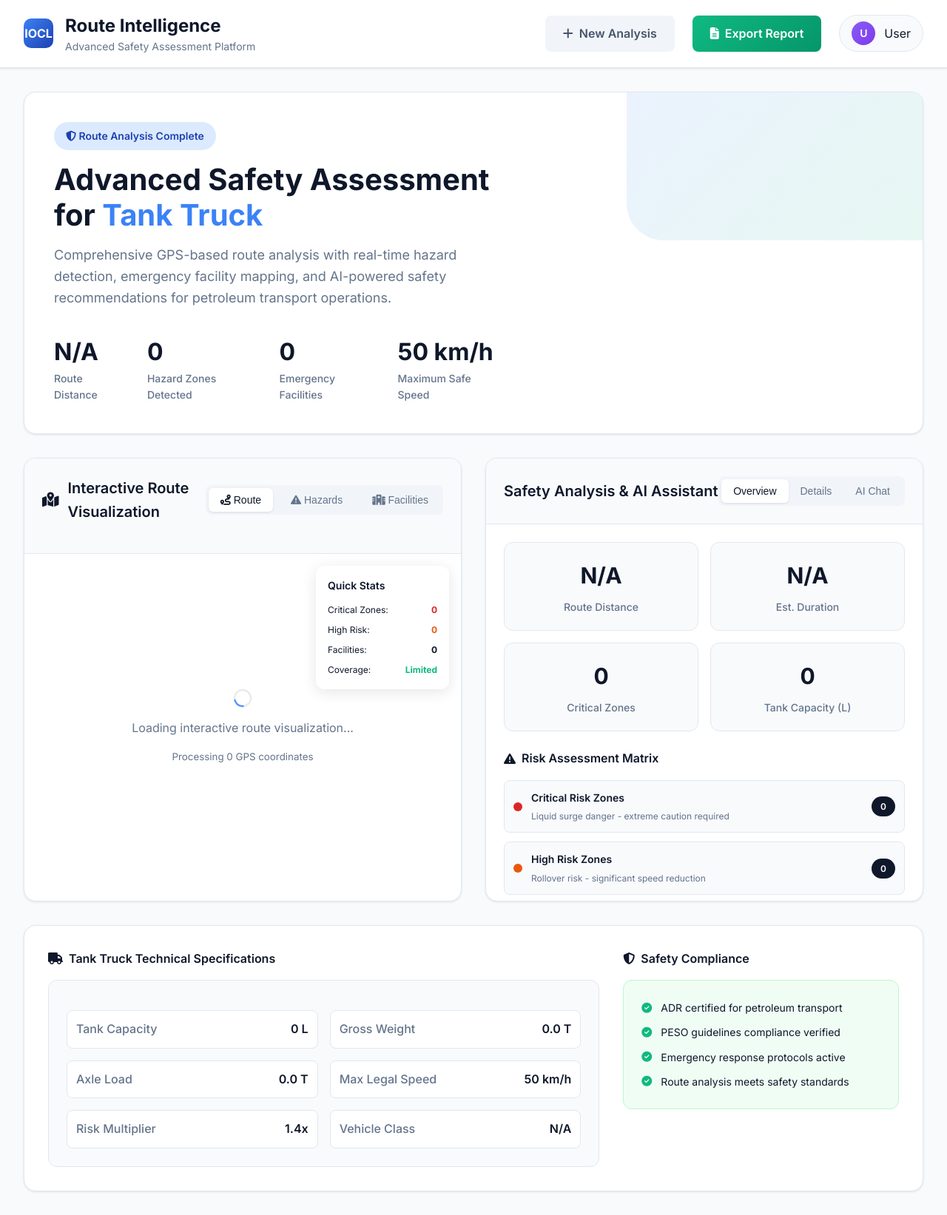
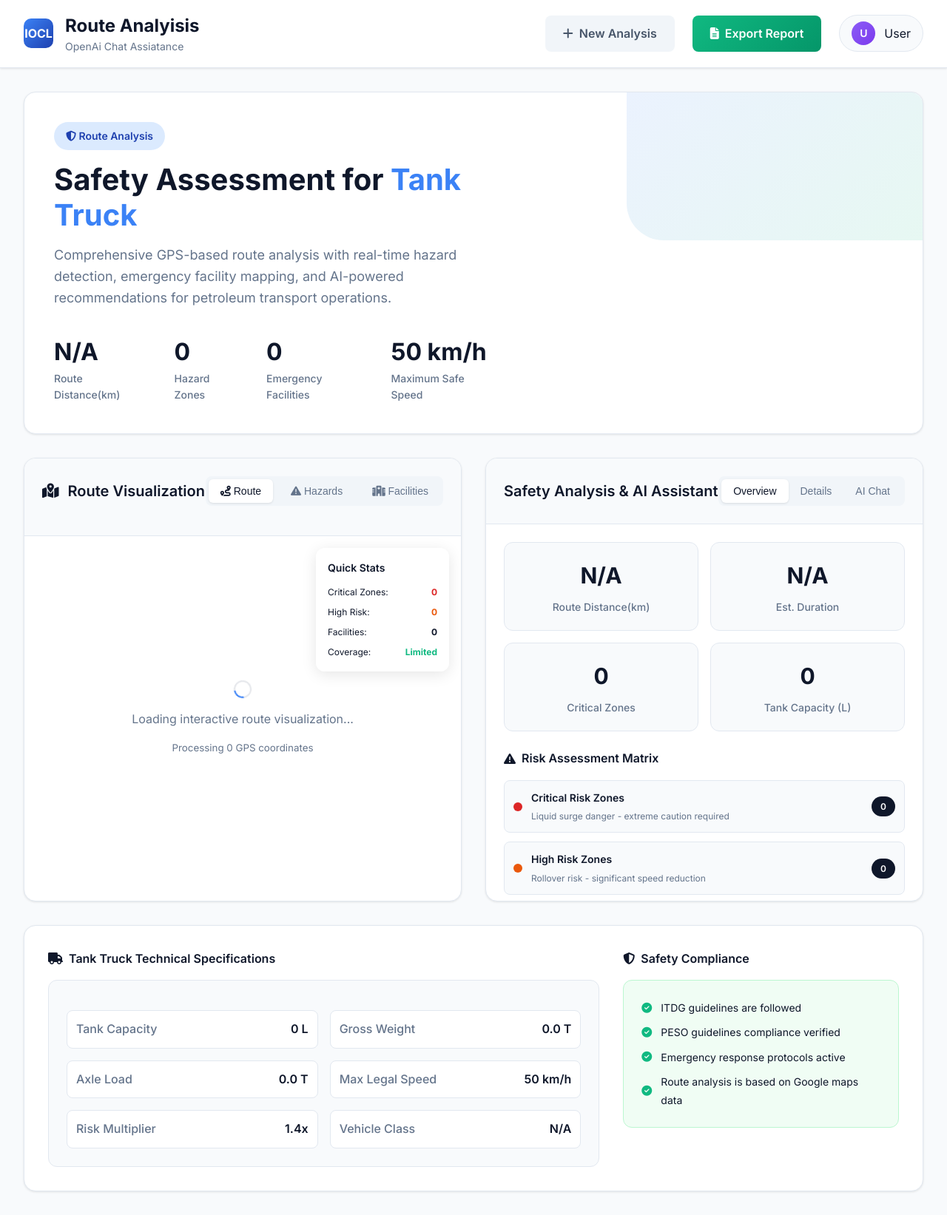
Before and after one commit to kiran20-20/traial_1, a Flask app: template templates/route_analysis_improved.html in a window 1280 px wide. Shown: the whole page at 74% size. Run offline with Flask 3, Linux system fonts and the light colour scheme; the template is opened without the code that fills it, so the values that code supplies are empty.

Commit message:
Update route_analysis_improved.html

```diff
--- a/templates/route_analysis_improved.html
+++ b/templates/route_analysis_improved.html
@@ -775,8 +775,8 @@
             <div class="nav-brand">
                 <div class="brand-logo">IOCL</div>
                 <div class="brand-text">
-                    <h1>Route Intelligence</h1>
-                    <p>Advanced Safety Assessment Platform</p>
+                    <h1>Route Analyisis</h1>
+                    <p>OpenAi Chat Assiatance</p>
                 </div>
             </div>
             <div class="nav-actions">
@@ -804,24 +804,24 @@
             <div class="hero-content">
                 <div class="hero-badge">
                     <i class="fas fa-shield-alt"></i>
-                    Route Analysis Complete
+                    Route Analysis
                 </div>
                 <h1 class="hero-title">
-                    Advanced Safety Assessment for
+                    Safety Assessment for
                     <span style="color: #3b82f6;">{{ tt_specs.capacity_range|default('Tank Truck') }}</span>
                 </h1>
                 <p class="hero-description">
                     Comprehensive GPS-based route analysis with real-time hazard detection, emergency facility mapping,
-                    and AI-powered safety recommendations for petroleum transport operations.
+                    and AI-powered recommendations for petroleum transport operations.
                 </p>
                 <div class="hero-stats">
                     <div class="hero-stat">
                         <div class="hero-stat-value">{{ route_report.total_distance|default('N/A') }}</div>
-                        <div class="hero-stat-label">Route Distance</div>
+                        <div class="hero-stat-label">Route Distance(km)</div>
                     </div>
                     <div class="hero-stat">
                         <div class="hero-stat-value">{{ (critical_turns|default(0)) + (high_turns|default(0)) + (moderate_turns|default(0)) }}</div>
-                        <div class="hero-stat-label">Hazard Zones Detected</div>
+                        <div class="hero-stat-label">Hazard Zones</div>
                     </div>
                     <div class="hero-stat">
                         <div class="hero-stat-value">{{ all_pois|length|default(0) }}</div>
@@ -843,7 +843,7 @@
                     <div class="map-header-top">
                         <div class="map-title">
                             <i class="fas fa-map-marked-alt"></i>
-                            Interactive Route Visualization
+                            Route Visualization
                         </div>
                         <div class="map-controls">
                             <button class="map-control-btn active" onclick="toggleMapView('route')">
@@ -917,7 +917,7 @@
                         <div class="metrics-grid">
                             <div class="metric-card">
                                 <div class="metric-value">{{ route_report.total_distance|default('N/A') }}</div>
-                                <div class="metric-label">Route Distance</div>
+                                <div class="metric-label">Route Distance(km)</div>
                             </div>
                             <div class="metric-card">
                                 <div class="metric-value">{{ route_report.total_duration|default('N/A') }}</div>
@@ -1069,7 +1069,7 @@
                             <div class="chat-messages" id="chat-messages">
                                 <div class="message ai">
                                     <div class="message-content">
-                                        👋 Hello! I'm your AI safety assistant with complete access to your {{ tt_specs.capacity_range|default('tank truck') }} route analysis. I can help with:
+                                        👋 Hello! I'm your AI assistant (OpenAI powered) with complete access to your {{ tt_specs.capacity_range|default('tank truck') }} route analysis. I can help with:
                                         <br><br>
                                         • Route hazards and safety protocols<br>
                                         • Speed recommendations for different zones<br>
@@ -1145,7 +1145,7 @@
                         <ul style="list-style: none; padding: 0; margin: 0; font-size: 0.875rem; line-height: 1.8;">
                             <li style="display: flex; align-items: center; gap: 0.75rem; margin-bottom: 0.5rem;">
                                 <i class="fas fa-check-circle" style="color: #10b981;"></i>
-                                <span>ADR certified for petroleum transport</span>
+                                <span>ITDG guidelines are followed</span>
                             </li>
                             <li style="display: flex; align-items: center; gap: 0.75rem; margin-bottom: 0.5rem;">
                                 <i class="fas fa-check-circle" style="color: #10b981;"></i>
@@ -1157,7 +1157,7 @@
                             </li>
                             <li style="display: flex; align-items: center; gap: 0.75rem;">
                                 <i class="fas fa-check-circle" style="color: #10b981;"></i>
-                                <span>Route analysis meets safety standards</span>
+                                <span>Route analysis is based on Google maps data</span>
                             </li>
                         </ul>
                     </div>
```
